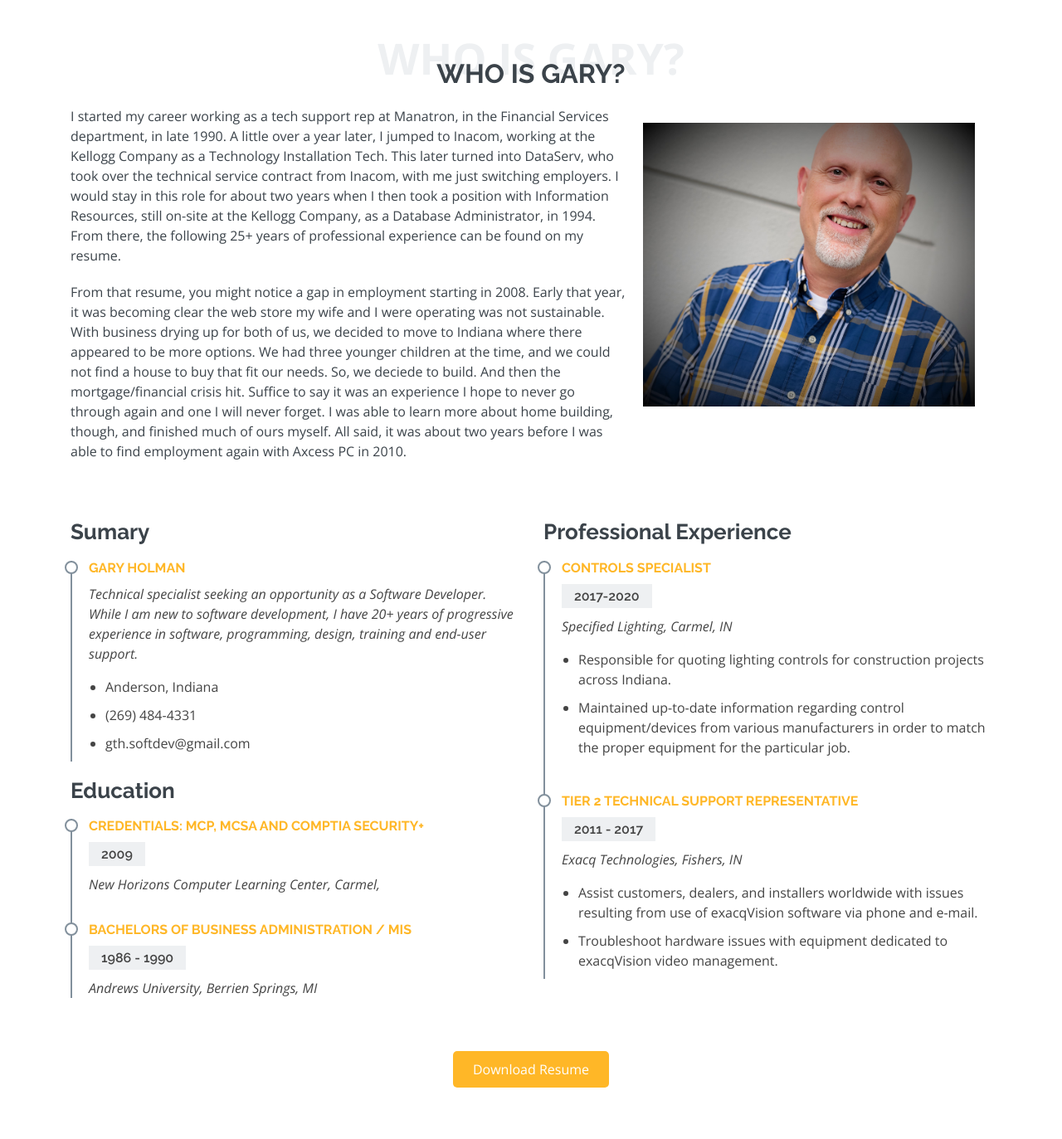
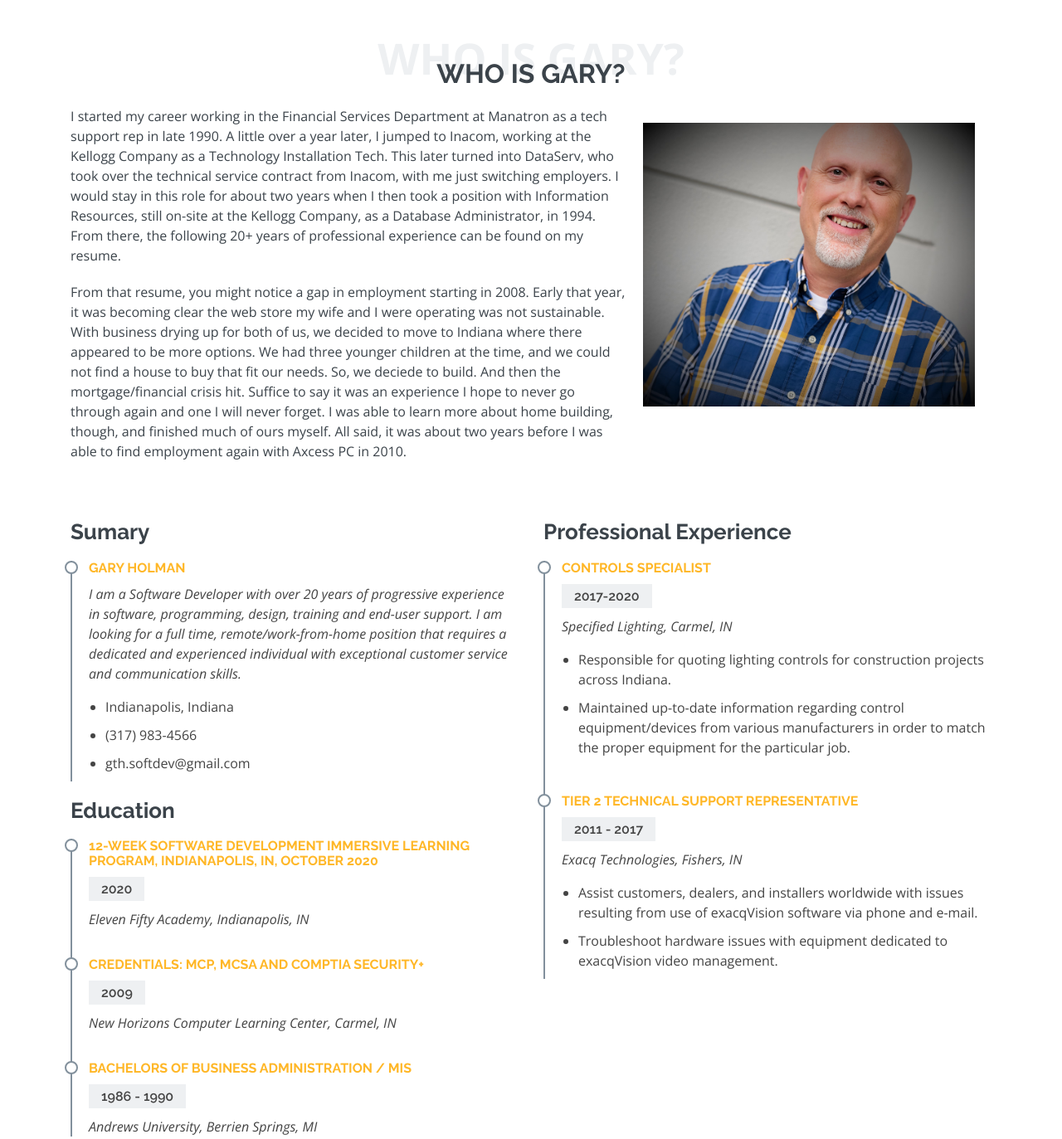
Before and after one commit to gth-softdev/Portfolio, a plain HTML site: page index.html in a window 1280 px wide. Shown: the part 820-2193 px from the top of the page at 83% size. Drawn offline with nearby package versions, Linux system fonts and the light colour scheme.

Commit message:
edits and new resume

```diff
--- a/index.html
+++ b/index.html
@@ -55,12 +55,12 @@
           <span>Who Is Gary?</span>
           <h2>Who is Gary?</h2>
           <img src="assets/img/GaryHolman3a.jpg" width="400" align="right" hspace="20" vspace="20" class="img-fluid" alt="">
-          <p>I started my career working as a tech support rep at Manatron, in the Financial Services department, in
+          <p>I started my career working in the Financial Services Department at Manatron as a tech support rep in
             late 1990. A little over a year later, I jumped to Inacom, working at the Kellogg Company as a Technology
             Installation Tech. This later turned into DataServ, who took over the technical service contract from
             Inacom, with me just switching employers. I would stay in this role for about two years when I then took a
             position with Information Resources, still on-site at the Kellogg Company, as a Database Administrator, in
-            1994. From there, the following 25+ years of professional experience can be found on my resume.</p>
+            1994. From there, the following 20+ years of professional experience can be found on my resume.</p>
           <p>
             From that resume, you might notice a gap in employment starting in 2008. Early that year, it was becoming
             clear the web store my wife and I were operating was not sustainable. With business drying up for both of
@@ -77,22 +77,28 @@
             <h3 class="resume-title">Sumary</h3>
             <div class="resume-item pb-0">
               <h4>Gary Holman</h4>
-              <p><em>Technical specialist seeking an opportunity as a Software Developer. While I am new to software
-                  development, I have 20+ years of progressive experience in software, programming, design, training and
-                  end-user support.</em></p>
+              <p><em>I am a Software Developer with over 20 years of progressive experience in software, programming, design,
+                training and end-user support. I am looking for a full time, remote/work-from-home position that requires a
+                dedicated and experienced individual with exceptional customer service and communication skills.</em></p>
               <p>
               <ul>
-                <li>Anderson, Indiana</li>
-                <li>(269) 484-4331</li>
+                <li>Indianapolis, Indiana</li>
+                <li>(317) 983-4566</li>
                 <li>gth.softdev@gmail.com</li>
               </ul>
               </p>
             </div>
             <h3 class="resume-title">Education</h3>
             <div class="resume-item">
+              <h4>12-week Software Development Immersive Learning Program, Indianapolis, IN, October 2020 </h4>
+              <h5>2020</h5>
+              <p><em>Eleven Fifty Academy, Indianapolis, IN</em></p>
+              <p></p>
+            </div>
+            <div class="resume-item">
               <h4>Credentials: MCP, MCSA and CompTIA Security+ </h4>
               <h5>2009</h5>
-              <p><em>New Horizons Computer Learning Center, Carmel, </em></p>
+              <p><em>New Horizons Computer Learning Center, Carmel, IN </em></p>
               <p></p>
             </div>
             <div class="resume-item">
@@ -235,7 +241,7 @@
                 <div class="info-box mt-4">
                   <i class="bx bx-phone-call"></i>
                   <h3>Call Me</h3>
-                  <p>269 484 4331</p>
+                  <p>317 983 4566</p>
                 </div>
               </div>
             </div>
```
Also changed, not shown: 1 other file.
